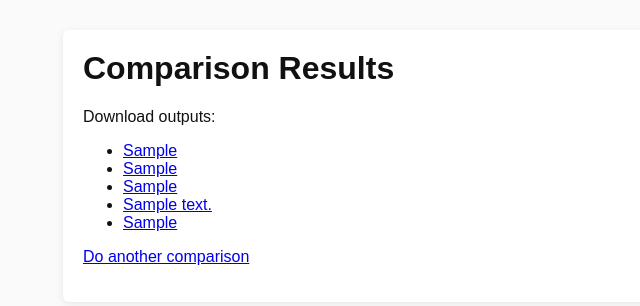
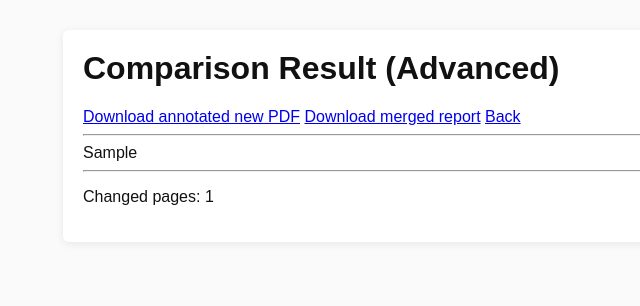
Before and after one commit to Ashu-N26/PDF_DIFF_TOOL, a Flask app: template templates/result.html in a window 1280 px wide. Shown: the top 306 px of the page, without its empty margins (147-787 px from the left). Run offline with Flask 2, Linux system fonts and the light colour scheme; the template is opened without the code that fills it: most values are stand-ins (such as "Sample title", 1, 10 or a date in 2020).

Commit message:
Update result.html

```diff
--- a/templates/result.html
+++ b/templates/result.html
@@ -2,21 +2,33 @@
 <html>
 <head>
   <meta charset="utf-8">
-  <title>Results - PDF Diff</title>
+  <title>Comparison Result - Advanced</title>
   <link rel="stylesheet" href="/static/style.css">
 </head>
 <body>
   <div class="container">
-    <h1>Comparison Results</h1>
-    <p>Download outputs:</p>
-    <ul>
-      <li><a href="{{ url_for('download_file', filename=outputs.annotated_old) }}">{{ outputs.annotated_old }}</a></li>
-      <li><a href="{{ url_for('download_file', filename=outputs.annotated_new) }}">{{ outputs.annotated_new }}</a></li>
-      <li><a href="{{ url_for('download_file', filename=outputs.side_by_side) }}">{{ outputs.side_by_side }}</a></li>
-      <li><a href="{{ url_for('download_file', filename=outputs.summary) }}">{{ outputs.summary }}</a></li>
-      <li><a href="{{ url_for('download_file', filename=outputs.merged_report) }}">{{ outputs.merged_report }}</a></li>
-    </ul>
-    <p><a href="/">Do another comparison</a></p>
+    <h1>Comparison Result (Advanced)</h1>
+
+    <div class="controls">
+      {% if summary_file %}
+        <a href="{{ url_for('output_file', filename=summary_file) }}">Download summary</a>
+      {% endif %}
+      {% if annotated_new %}
+        <a href="{{ url_for('output_file', filename=annotated_new) }}">Download annotated new PDF</a>
+      {% endif %}
+      {% if merged_report %}
+        <a href="{{ url_for('output_file', filename=merged_report) }}">Download merged report</a>
+      {% endif %}
+      <a href="{{ url_for('index') }}">Back</a>
+    </div>
+
+    <hr/>
+    <div id="side-by-side">
+      {{ side_by_side|safe }}
+    </div>
+
+    <hr/>
+    <p>Changed pages: {{ changed_pages }}</p>
   </div>
 </body>
 </html>
```
